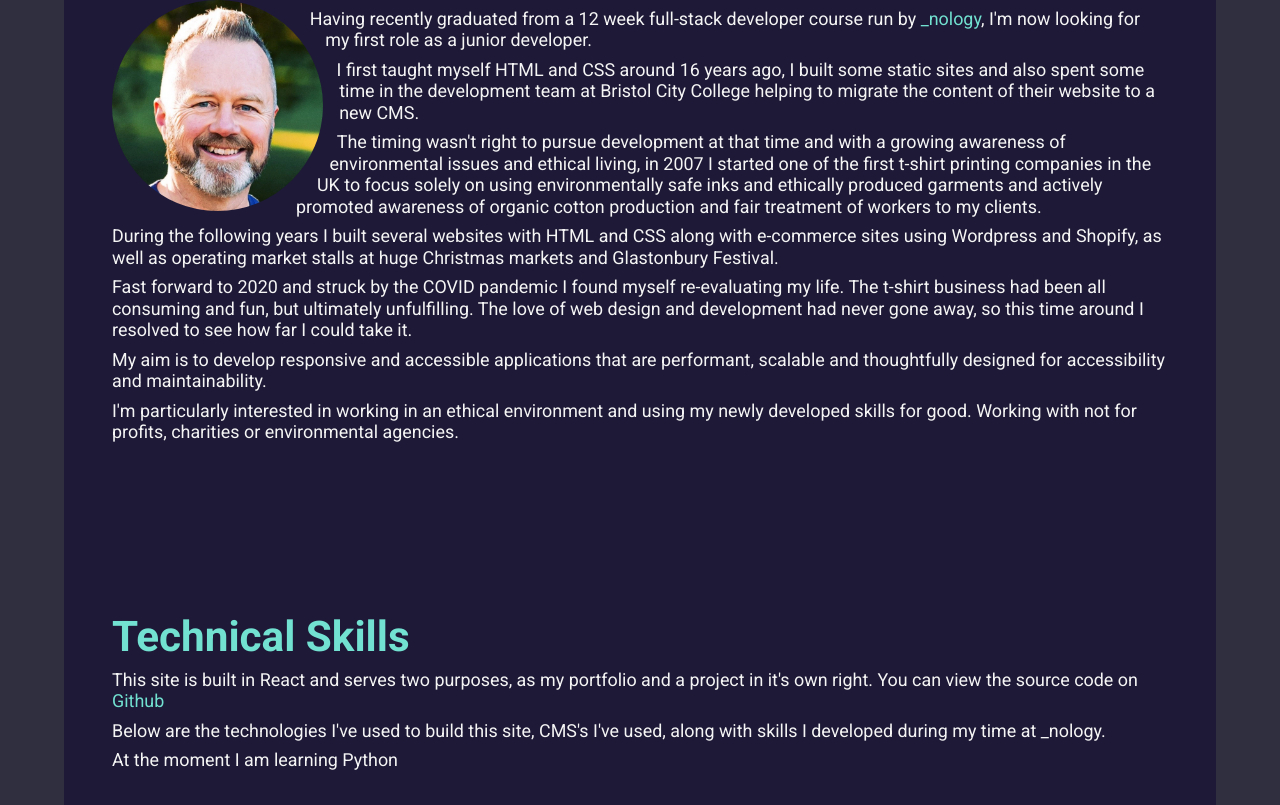
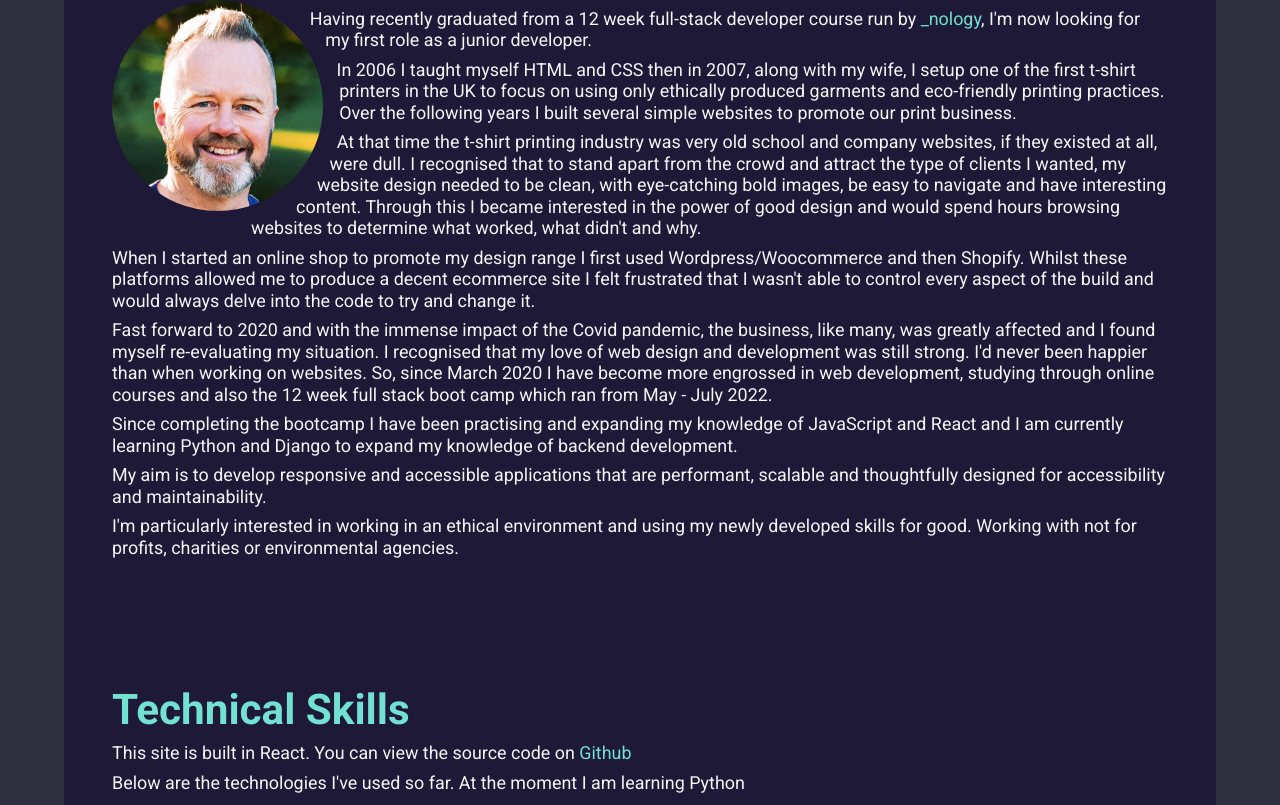
Before and after one commit to walkonmars36/portfolio-react-july-22, a React (Create React App) app: page / in a window 1280 px wide. Shown: the part 1135-1940 px from the top of the page. Built offline with nearby package versions, Linux system fonts and the light colour scheme.

Commit message:
new about me content

```diff
--- a/src/App.jsx
+++ b/src/App.jsx
@@ -45,7 +45,7 @@ function App() {
         <ProjectsList projectsArray={projectsArray} />
       </Element>
 
-      <Element name="contact">
+      <Element name="footer">
         <Footer />
       </Element>
     </div>
--- a/src/components/AboutMe/AboutMe.jsx
+++ b/src/components/AboutMe/AboutMe.jsx
@@ -5,7 +5,7 @@ import Skills from "../Skills/Skills";
 
 const AboutMe = () => {
   return (
-    <div className="about-me">
+    <section className="about-me">
       <h2 className="about-me__heading">ABOUT ME</h2>
       <div className="about-me__content">
         <img className="about-me__image" src={Mark} alt="Headshot of Mark Lawson" />
@@ -18,16 +18,26 @@ const AboutMe = () => {
             </a>
             , I&#39;m now looking for my first role as a junior developer.
           </p>
-          <p>I first taught myself HTML and CSS around 16 years ago, I built some static sites and also spent some time in the development team at Bristol City College helping to migrate the content of their website to a new CMS.</p>
           <p>
-            The timing wasn&#39;t right to pursue development at that time and with a growing awareness of environmental issues and ethical living, in 2007 I started one of the first t-shirt printing companies in the UK to focus solely on using
-            environmentally safe inks and ethically produced garments and actively promoted awareness of organic cotton production and fair treatment of workers to my clients.
+            In 2006 I taught myself HTML and CSS then in 2007, along with my wife, I setup one of the first t-shirt printers in the UK to focus on using only ethically produced garments and eco-friendly printing practices. Over the following years I
+            built several simple websites to promote our print business.
           </p>
-          <p>During the following years I built several websites with HTML and CSS along with e-commerce sites using Wordpress and Shopify, as well as operating market stalls at huge Christmas markets and Glastonbury Festival.</p>
           <p>
-            Fast forward to 2020 and struck by the COVID pandemic I found myself re-evaluating my life. The t-shirt business had been all consuming and fun, but ultimately unfulfilling. The love of web design and development had never gone away, so
-            this time around I resolved to see how far I could take it.
+            At that time the t-shirt printing industry was very old school and company websites, if they existed at all, were dull. I recognised that to stand apart from the crowd and attract the type of clients I wanted, my website design needed to
+            be clean, with eye-catching bold images, be easy to navigate and have interesting content. Through this I became interested in the power of good design and would spend hours browsing websites to determine what worked, what didn&#39;t and
+            why.
           </p>
+          <p>
+            When I started an online shop to promote my design range I first used Wordpress/Woocommerce and then Shopify. Whilst these platforms allowed me to produce a decent ecommerce site I felt frustrated that I wasn&#39;t able to control every
+            aspect of the build and would always delve into the code to try and change it.
+          </p>
+
+          <p>
+            Fast forward to 2020 and with the immense impact of the Covid pandemic, the business, like many, was greatly affected and I found myself re-evaluating my situation. I recognised that my love of web design and development was still strong.
+            I&#39;d never been happier than when working on websites. So, since March 2020 I have become more engrossed in web development, studying through online courses and also the 12 week full stack boot camp which ran from May - July 2022.
+          </p>
+
+          <p>Since completing the bootcamp I have been practising and expanding my knowledge of JavaScript and React and I am currently learning Python and Django to expand my knowledge of backend development.</p>
 
           <p>My aim is to develop responsive and accessible applications that are performant, scalable and thoughtfully designed for accessibility and maintainability.</p>
           <p>I&#39;m particularly interested in working in an ethical environment and using my newly developed skills for good. Working with not for profits, charities or environmental agencies.</p>
@@ -35,7 +45,7 @@ const AboutMe = () => {
 
         <Skills />
       </div>
-    </div>
+    </section>
   );
 };
 
--- a/src/components/Footer/Footer.jsx
+++ b/src/components/Footer/Footer.jsx
@@ -7,7 +7,7 @@ import {faGithub, faLinkedin} from "@fortawesome/free-brands-svg-icons";
 
 const Footer = () => {
   return (
-    <div className="footer-content">
+    <footer className="footer-content">
       <h2 className="footer-content__heading">Get in touch</h2>
 
       <div className="footer-content__links">
@@ -23,7 +23,7 @@ const Footer = () => {
           <Obfuscate email="walkonmars@gmail.com" className="footer-content__email-address"></Obfuscate>
         </div>
       </div>
-    </div>
+    </footer>
   );
 };
 
--- a/src/components/Hero/Hero.jsx
+++ b/src/components/Hero/Hero.jsx
@@ -5,7 +5,7 @@ import "./Hero.scss";
 
 const Hero = () => {
   return (
-    <>
+    <section>
       <div className="hero">
         <div className="hero__title">
           <p className="hero__title-name">
@@ -16,7 +16,7 @@ const Hero = () => {
         <HeroBtn />
       </div>
       <BackgroundTilt />
-    </>
+    </section>
   );
 };
 
--- a/src/components/Nav/Nav.jsx
+++ b/src/components/Nav/Nav.jsx
@@ -32,7 +32,7 @@ const Nav = ({handleNavLink, showNav}) => {
             </Link>
           </li>
           <li>
-            <Link to="contact" smooth={true} duration={500} onClick={handleNavLink}>
+            <Link to="footer" smooth={true} duration={500} onClick={handleNavLink}>
               Contact
             </Link>
           </li>
--- a/src/components/Projects/Projects.jsx
+++ b/src/components/Projects/Projects.jsx
@@ -17,7 +17,7 @@ const Projects = ({project}) => {
   };
 
   return (
-    <div className="projects">
+    <section className="projects">
       <div className="projects-item">
         <img src={strImage} alt={strShortDesc} />
 
@@ -42,7 +42,7 @@ const Projects = ({project}) => {
           />
         </div>
       </div>
-    </div>
+    </section>
   );
 };
 
--- a/src/components/Skills/Skills.jsx
+++ b/src/components/Skills/Skills.jsx
@@ -14,15 +14,13 @@ const Skills = () => {
     <div className="technical-skills">
       <h2 className="technical-skills__heading">Technical Skills</h2>
       <p className="technical-skills__text">
-        This site is built in React and serves two purposes, as my portfolio and a project in it&#39;s own right. You can view the source code on{" "}
+        This site is built in React. You can view the source code on{" "}
         <a className="technical-skills__github" href="https://github.com/walkonmars36/portfolio-react-july-22" target="_blank" rel="noreferrer">
           Github
         </a>{" "}
       </p>
 
-      <p className="technical-skills__text">Below are the technologies I&#39;ve used to build this site, CMS's I've used, along with skills I developed during my time at _nology. </p>
-
-      <p className="technical-skills__text">At the moment I am learning Python</p>
+      <p className="technical-skills__text">Below are the technologies I&#39;ve used so far. At the moment I am learning Python</p>
 
       <div className="technical-skills__logos">
         <div className="technical-skills__icon">
--- a/src/components/Skills/Skills.scss
+++ b/src/components/Skills/Skills.scss
@@ -10,7 +10,7 @@
     font-size: 1.8rem;
 
     @include mq {
-      margin-top: 4em;
+      margin-top: 3em;
       font-size: 3.3vw;
     }
   }
```
